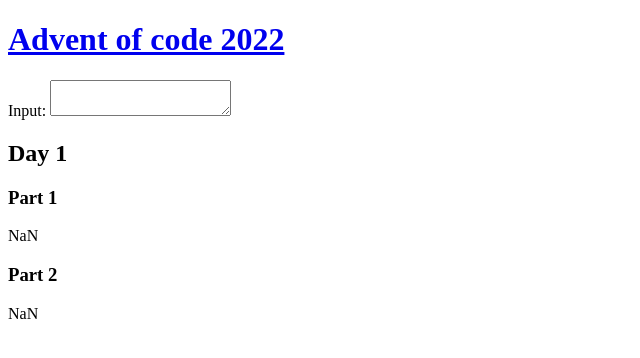
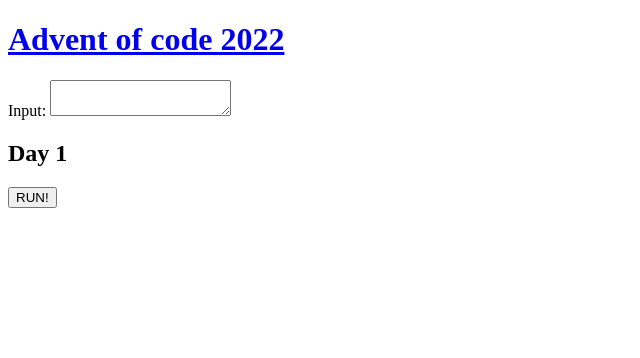
Before and after one commit to Demborg/aoc22, a React (Vite) app: page / in a window 1280 px wide. Shown: the top 358 px of the page, without its empty margins (0-640 px from the left). Built offline with nearby package versions, Linux system fonts and the light colour scheme.

Commit message:
Reactor so i don't have to write JSX everyday

```diff
--- /dev/null
+++ b/src/1.ts
@@ -0,0 +1,16 @@
+import { Result } from "./types";
+export const day1 = (input: string): Result => {
+  const caloriesPerElf = input.split("\n\n").map((elf) =>
+    elf
+      .split("\n")
+      .map(parseFloat)
+      .reduce((a, b) => a + b)
+  );
+  return [
+    Math.max(...caloriesPerElf),
+    caloriesPerElf
+      .sort((a, b) => a - b)
+      .slice(-3)
+      .reduce((a, b) => a + b),
+  ];
+};
--- a/src/1.tsx
+++ /dev/null
@@ -1,20 +0,0 @@
-export const Day1 = (props: { input: string }) => {
-  const caloriesPerElf = props.input.split("\n\n").map((elf) =>
-    elf
-      .split("\n")
-      .map(parseFloat)
-      .reduce((a, b) => a + b)
-  );
-  return (
-    <div>
-      <h2>Day 1</h2>
-      <h3>Part 1</h3>
-      {Math.max(...caloriesPerElf)}
-      <h3>Part 2</h3>
-      {caloriesPerElf
-        .sort((a, b) => a - b)
-        .slice(-3)
-        .reduce((a, b) => a + b)}
-    </div>
-  );
-};
--- a/src/App.tsx
+++ b/src/App.tsx
@@ -1,16 +1,47 @@
-import { useState } from "react";
+import { useState, useRef, MutableRefObject } from "react";
 import "./App.css";
-import  {Day1} from "./1"
+import { Result, Fn } from "./types";
+import { day1 } from "./1";
+
+const Day = (props: {
+  input: MutableRefObject<string>;
+  day: number;
+  function: Fn;
+}) => {
+  const [result, setResult] = useState<Result>();
+  return (
+    <div>
+      <h2>Day {props.day}</h2>
+      {result && (
+        <ul>
+          {result.map((value) => (
+            <li
+              onClick={() => {
+                alert("copied " + value.toString() + " to clipboard");
+                navigator.clipboard.writeText(value.toString());
+              }}
+            >
+              {value}
+            </li>
+          ))}
+        </ul>
+      )}
+      <button onClick={() => setResult(props.function(props.input.current))}>
+        RUN!
+      </button>
+    </div>
+  );
+};
 
 function App() {
-  const [input, setInput] = useState<string>("");
+  const inputRef = useRef<string>("");
   return (
     <div>
       <h1>
         <a href="https://adventofcode.com/2022">Advent of code 2022</a>
       </h1>
-      Input: <textarea onChange={e => setInput(e.target.value)}/>
-      <Day1 input={input}/>
+      Input: <textarea onChange={(e) => (inputRef.current = e.target.value)} />
+      <Day input={inputRef} day={1} function={day1} />
     </div>
   );
 }
--- /dev/null
+++ b/src/types.ts
@@ -0,0 +1,2 @@
+export type Result = [number, number]
+export type Fn = (input: string) => Result
```
